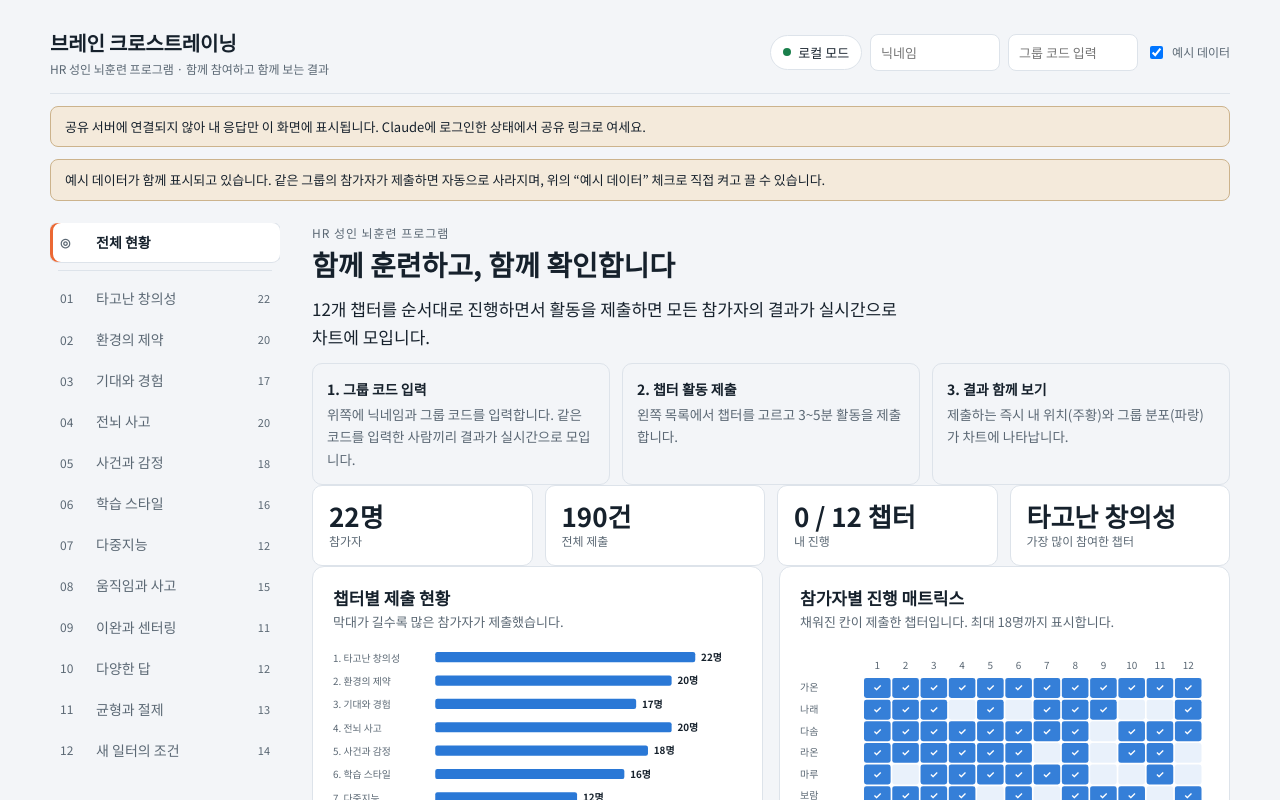
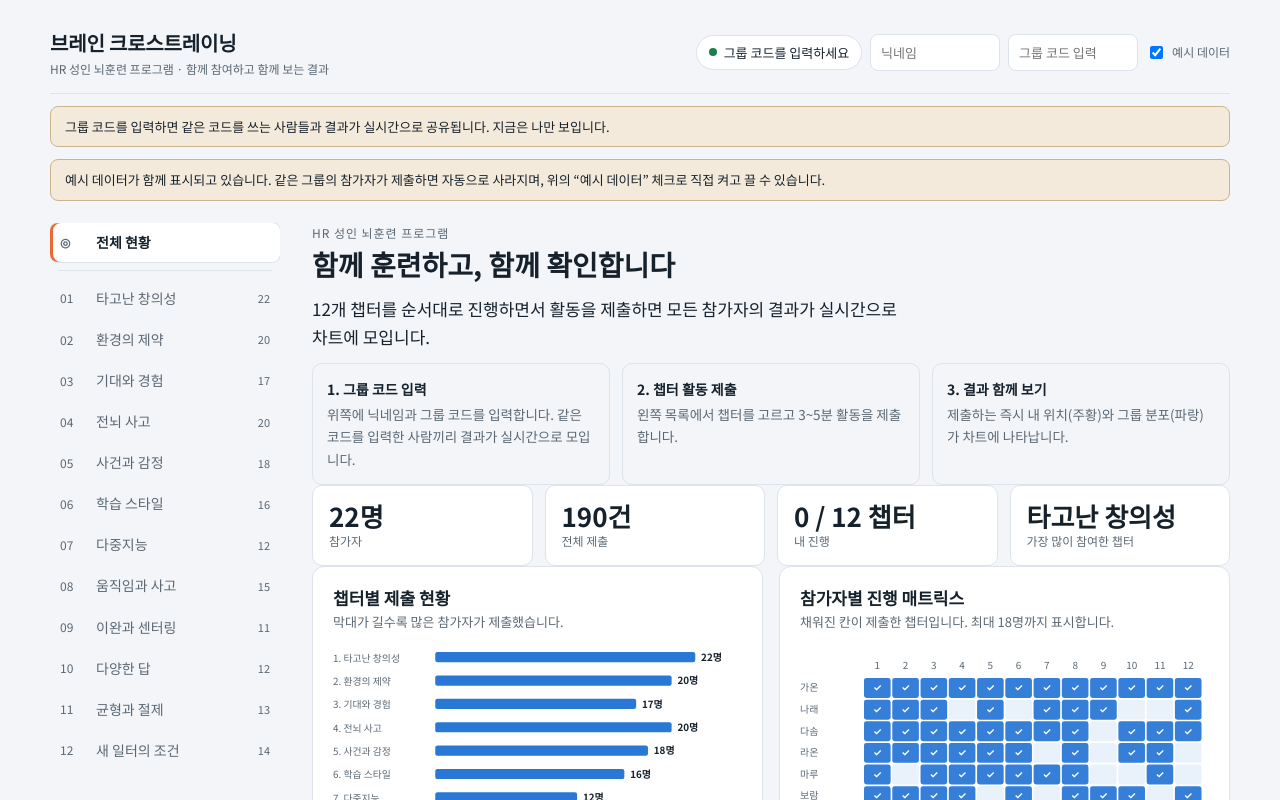
Before and after one commit to yalli2/Brain_Cross_Training, a plain HTML site: page index.html in a window 1280 px wide. Shown: the top 800 px of the page. Drawn offline with Linux system fonts and the light colour scheme.

Commit message:
Update Firebase Realtime Database URL in CONFIG

```diff
--- a/index.html
+++ b/index.html
@@ -165,7 +165,7 @@ const store={get(k){try{return localStorage.getItem(k)}catch(e){return null}},se
 
 /* ---------- 상태 ---------- */
 /* 아티팩트 밖(GitHub Pages 등)에서 그룹 공유를 쓰려면 Firebase Realtime Database 주소를 넣으세요. 예: 'https://내프로젝트-default-rtdb.firebaseio.com' */
-const CONFIG={firebaseUrl:''};
+const CONFIG={firebaseUrl:'https://BrainCrossTraining-default-rtdb.firebaseio.com'};
 const gkOf=s=>String(s||'').trim().toLowerCase().replace(/[^a-z0-9가-힣_-]/g,'');
 let backend=null,uid=null,others=[],dbError='',unsub=null;
 let me={nick:store.get('bl_nick')||'',group:store.get('bl_grp')||'',gk:'',d:{},u:0};me.gk=gkOf(me.group);
```
